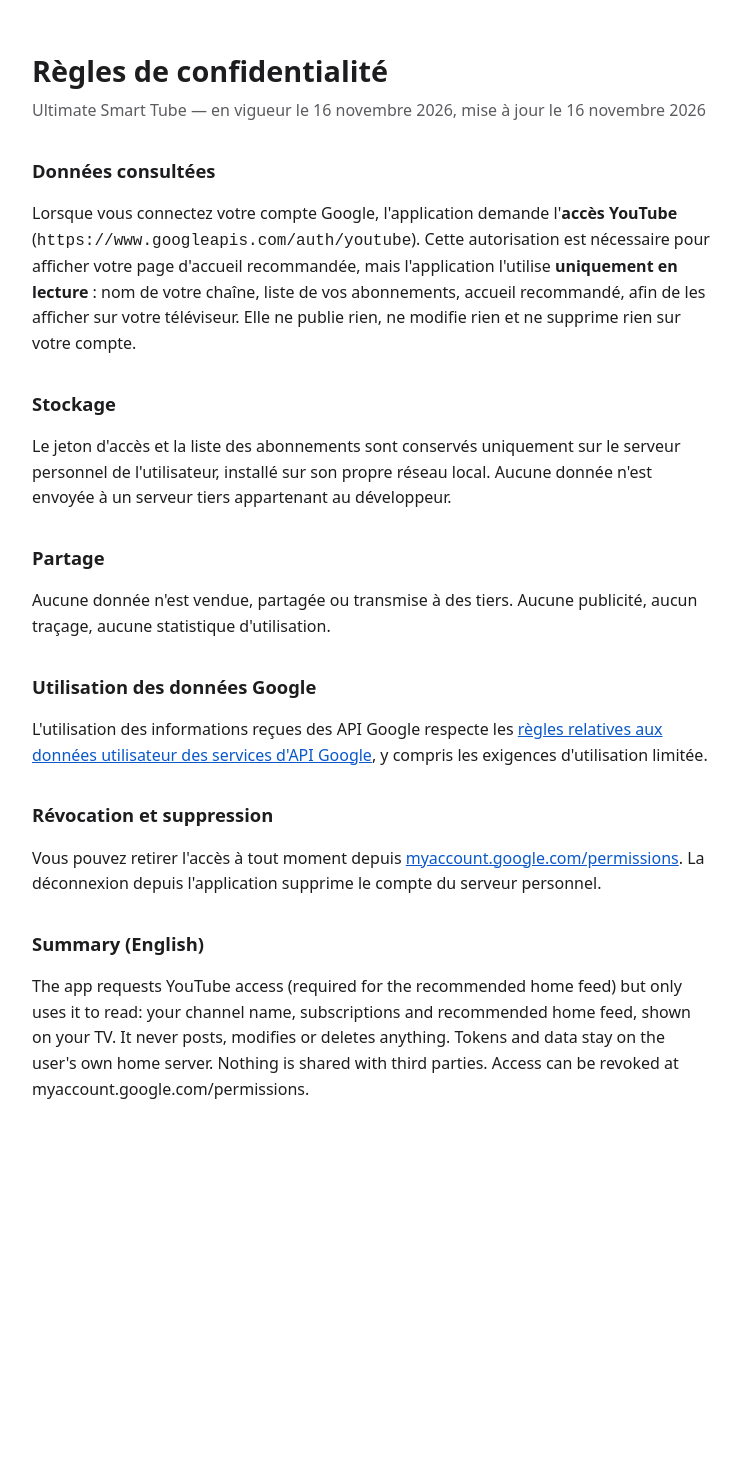
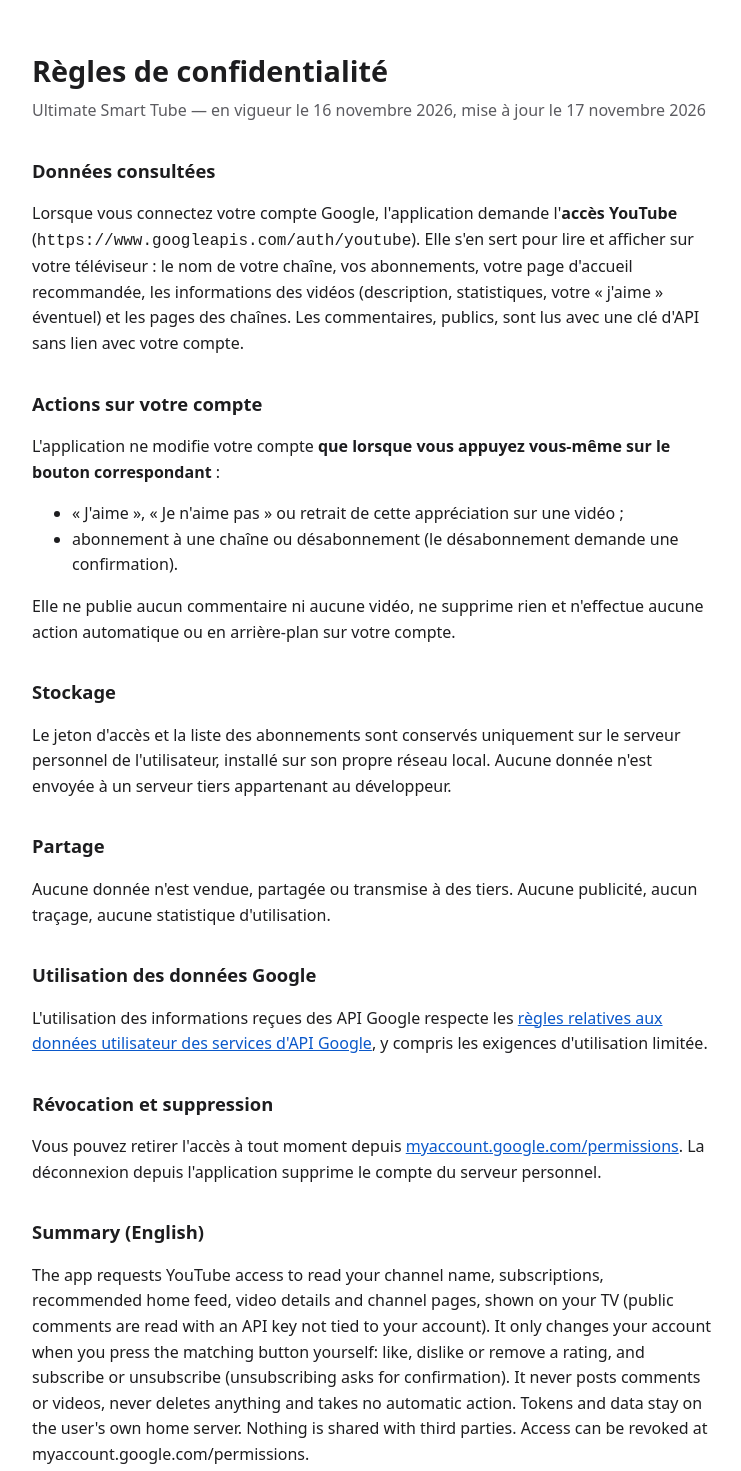
Before and after one commit to NzoSifou/ultimate-smart-tube-site, a plain HTML site: page privacy.html in a window 1280 px wide. Shown: the whole page, without its empty margins (268-1009 px from the left). Before the commit the page ends 1166 px from the top, so only its background shows below. Drawn offline with Linux system fonts and the light colour scheme.

Commit message:
Confidentialité : j'aime et abonnements sur action de l'utilisateur
Co-Authored-By: Claude Opus 5.5 <noreply@anthropic.com>

```diff
--- a/privacy.html
+++ b/privacy.html
@@ -18,10 +18,18 @@
 <body>
 <main>
   <h1>Règles de confidentialité</h1>
-  <p class="date">Ultimate Smart Tube — en vigueur le 16 novembre 2026, mise à jour le 16 novembre 2026</p>
+  <p class="date">Ultimate Smart Tube — en vigueur le 16 novembre 2026, mise à jour le 17 novembre 2026</p>
 
   <h2>Données consultées</h2>
-  <p>Lorsque vous connectez votre compte Google, l'application demande l'<strong>accès YouTube</strong> (<code>https://www.googleapis.com/auth/youtube</code>). Cette autorisation est nécessaire pour afficher votre page d'accueil recommandée, mais l'application l'utilise <strong>uniquement en lecture</strong> : nom de votre chaîne, liste de vos abonnements, accueil recommandé, afin de les afficher sur votre téléviseur. Elle ne publie rien, ne modifie rien et ne supprime rien sur votre compte.</p>
+  <p>Lorsque vous connectez votre compte Google, l'application demande l'<strong>accès YouTube</strong> (<code>https://www.googleapis.com/auth/youtube</code>). Elle s'en sert pour lire et afficher sur votre téléviseur : le nom de votre chaîne, vos abonnements, votre page d'accueil recommandée, les informations des vidéos (description, statistiques, votre « j'aime » éventuel) et les pages des chaînes. Les commentaires, publics, sont lus avec une clé d'API sans lien avec votre compte.</p>
+
+  <h2>Actions sur votre compte</h2>
+  <p>L'application ne modifie votre compte <strong>que lorsque vous appuyez vous-même sur le bouton correspondant</strong> :</p>
+  <ul>
+    <li>« J'aime », « Je n'aime pas » ou retrait de cette appréciation sur une vidéo ;</li>
+    <li>abonnement à une chaîne ou désabonnement (le désabonnement demande une confirmation).</li>
+  </ul>
+  <p>Elle ne publie aucun commentaire ni aucune vidéo, ne supprime rien et n'effectue aucune action automatique ou en arrière-plan sur votre compte.</p>
 
   <h2>Stockage</h2>
   <p>Le jeton d'accès et la liste des abonnements sont conservés uniquement sur le serveur personnel de l'utilisateur, installé sur son propre réseau local. Aucune donnée n'est envoyée à un serveur tiers appartenant au développeur.</p>
@@ -36,7 +44,7 @@
   <p>Vous pouvez retirer l'accès à tout moment depuis <a href="https://myaccount.google.com/permissions">myaccount.google.com/permissions</a>. La déconnexion depuis l'application supprime le compte du serveur personnel.</p>
 
   <h2 lang="en">Summary (English)</h2>
-  <p lang="en">The app requests YouTube access (required for the recommended home feed) but only uses it to read: your channel name, subscriptions and recommended home feed, shown on your TV. It never posts, modifies or deletes anything. Tokens and data stay on the user's own home server. Nothing is shared with third parties. Access can be revoked at myaccount.google.com/permissions.</p>
+  <p lang="en">The app requests YouTube access to read your channel name, subscriptions, recommended home feed, video details and channel pages, shown on your TV (public comments are read with an API key not tied to your account). It only changes your account when you press the matching button yourself: like, dislike or remove a rating, and subscribe or unsubscribe (unsubscribing asks for confirmation). It never posts comments or videos, never deletes anything and takes no automatic action. Tokens and data stay on the user's own home server. Nothing is shared with third parties. Access can be revoked at myaccount.google.com/permissions.</p>
 </main>
 </body>
 </html>
```
